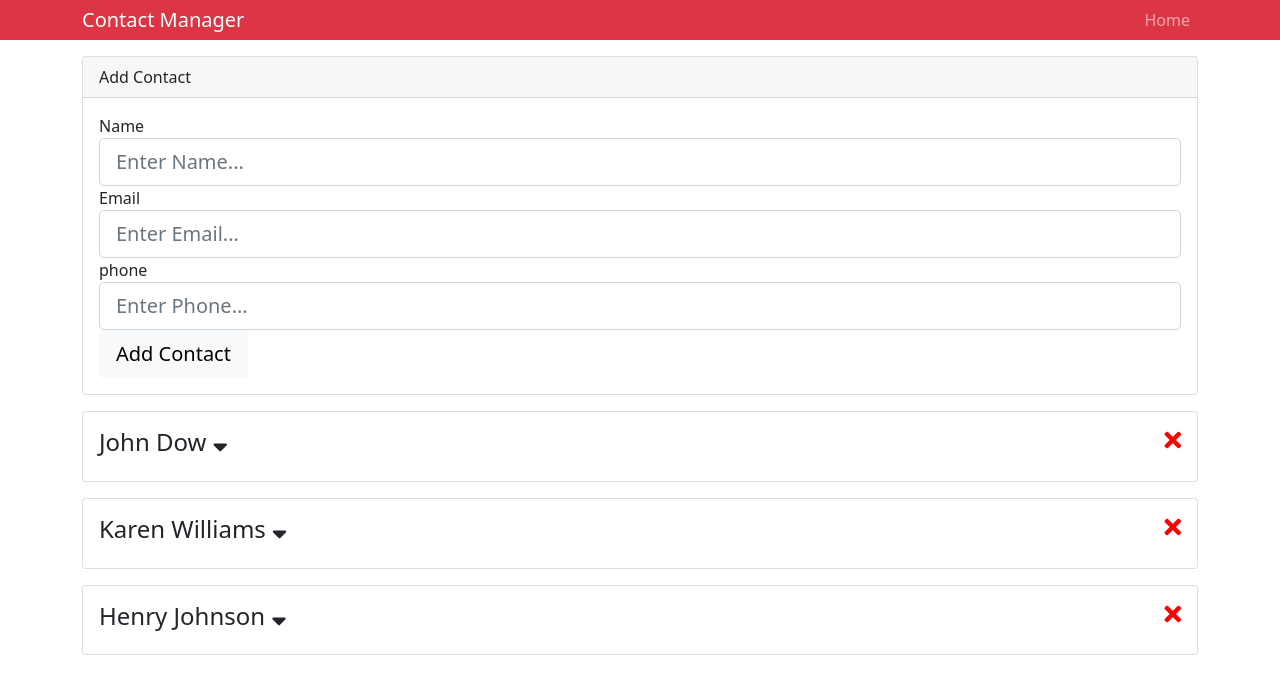
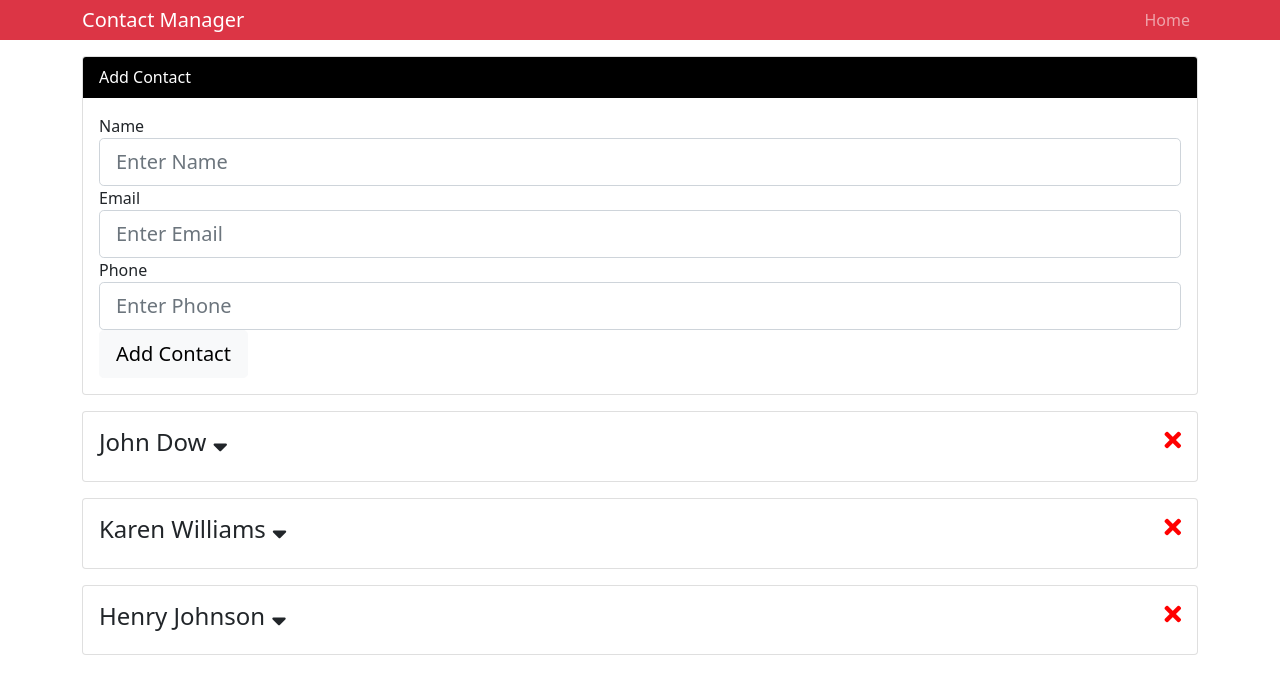
Before and after one commit to neilnikkunilesh/react, a React (Create React App) app: page / in a window 1280 px wide. Shown: the top 694 px of the page. Built offline with nearby package versions, Linux system fonts and the light colour scheme.

Commit message:
Added InputTextGroup in a saperate file. Use the tag <InputTextGroup> from getting all the text field.

```diff
--- a/src/components/contacts/AddContact.js
+++ b/src/components/contacts/AddContact.js
@@ -1,6 +1,8 @@
 import React, { Component } from 'react';
 import { Consumer } from '../../context';
-
+import { v4 as uuid } from 'uuid';
+import TextInputGroup from '../layout/TextInputGroup';
+// 29
 class AddContact extends Component {
   state = {
     name: '',
@@ -14,10 +16,20 @@
     const { name, email, phone } = this.state;
 
     const newContact = {
+      id: uuid(),
       name,
       email,
       phone,
     };
+
+    dispatch({ type: 'ADD_CONTACT', payload: newContact });
+
+    // clean form
+    this.setState({
+      name: '',
+      email: '',
+      phone: '',
+    });
   };
 
   onChange = (e) => this.setState({ [e.target.name]: e.target.value });
@@ -31,42 +43,39 @@
           const { dispatch } = value;
           return (
             <div className="card mb-3">
-              <div className="card-header">Add Contact</div>
+              <div
+                className="card-header"
+                style={{ background: 'black', color: '#ffffff' }}
+              >
+                Add Contact
+              </div>
               <div className="card-body">
                 <form onSubmit={this.onSubmit.bind(this, dispatch)}>
-                  <div className="form-group">
-                    <label htmlFor="name">Name</label>
-                    <input
-                      type="text"
+                  <TextInputGroup
+                    label="Name"
                     name="name"
-                      className="form-control form-control-lg"
-                      placeholder="Enter Name..."
+                    placeholder="Enter Name"
                     value={name}
                     onChange={this.onChange}
                   />
-                  </div>
-                  <div className="form-group">
-                    <label htmlFor="email">Email</label>
-                    <input
+
+                  <TextInputGroup
+                    label="Email"
+                    name="email"
                     type="email"
-                      name="email"
-                      className="form-control form-control-lg"
-                      placeholder="Enter Email..."
+                    placeholder="Enter Email"
                     value={email}
                     onChange={this.onChange}
                   />
-                  </div>
-                  <div className="form-group">
-                    <label htmlFor="phone">phone</label>
-                    <input
-                      type="text"
+
+                  <TextInputGroup
+                    label="Phone"
                     name="phone"
-                      className="form-control form-control-lg"
-                      placeholder="Enter Phone..."
+                    placeholder="Enter Phone"
                     value={phone}
                     onChange={this.onChange}
                   />
-                  </div>
+
                   <input
                     type="submit"
                     value="Add Contact"
--- /dev/null
+++ b/src/components/layout/TextInputGroup.js
@@ -0,0 +1,40 @@
+import React from 'react'
+import PropTypes from 'prop-types'
+
+const TextInputGroup = ({
+    label,
+    name,
+    value,
+    placeholder,
+    type,
+    onChange
+}) => {
+    return (
+        <div className="form-group">
+        <label htmlFor={name}>{label}</label>
+        <input
+          type={type}
+          name={name}
+          className="form-control form-control-lg"
+          placeholder={placeholder}
+          value={value}
+          onChange={onChange}
+        />
+      </div>
+    );
+}
+
+TextInputGroup.propTypes = {
+    label: PropTypes.string.isRequired,
+    name: PropTypes.string.isRequired,
+    placeholder: PropTypes.string.isRequired,
+    value: PropTypes.string.isRequired,
+    type: PropTypes.string.isRequired,
+    onChange: PropTypes.func.isRequired,
+}
+
+TextInputGroup.defaultProps = {
+    type: 'text'
+}
+
+export default TextInputGroup;
```
Lines whose indentation alone changed are shown as unchanged.
